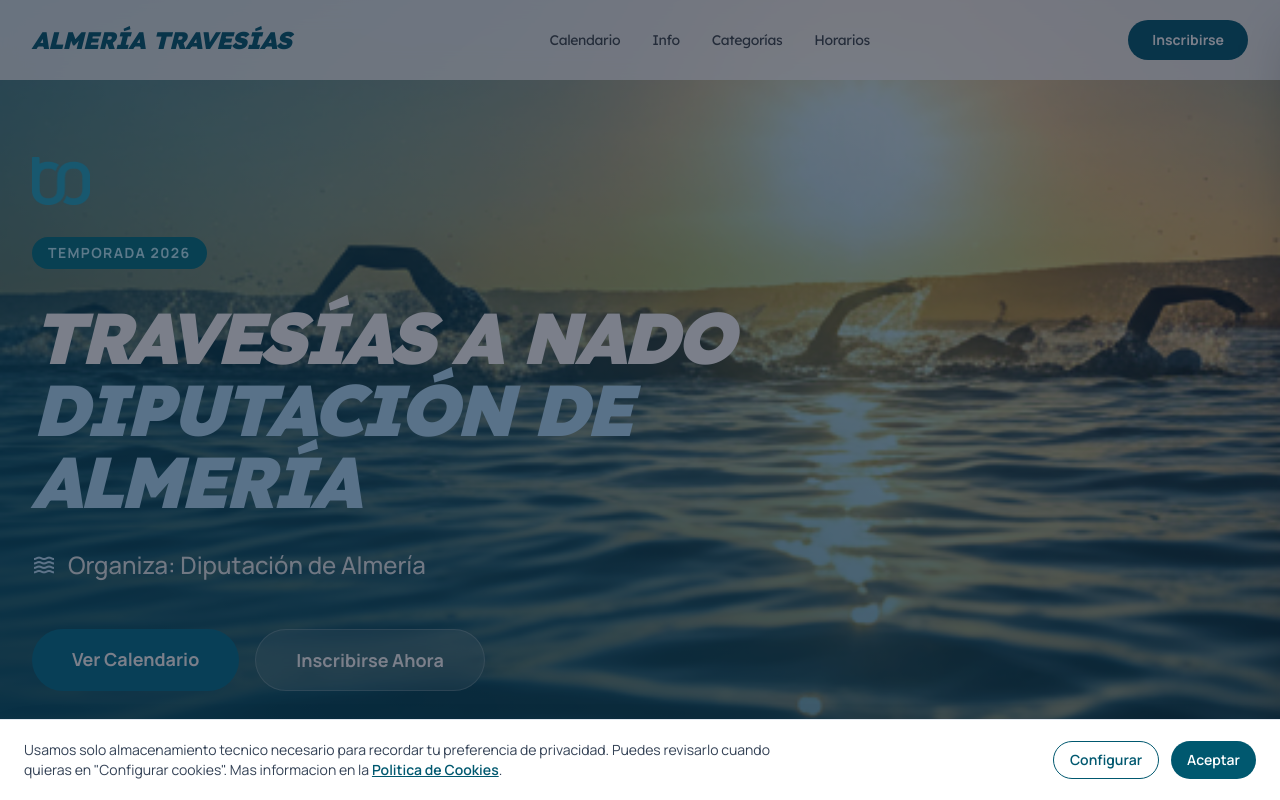
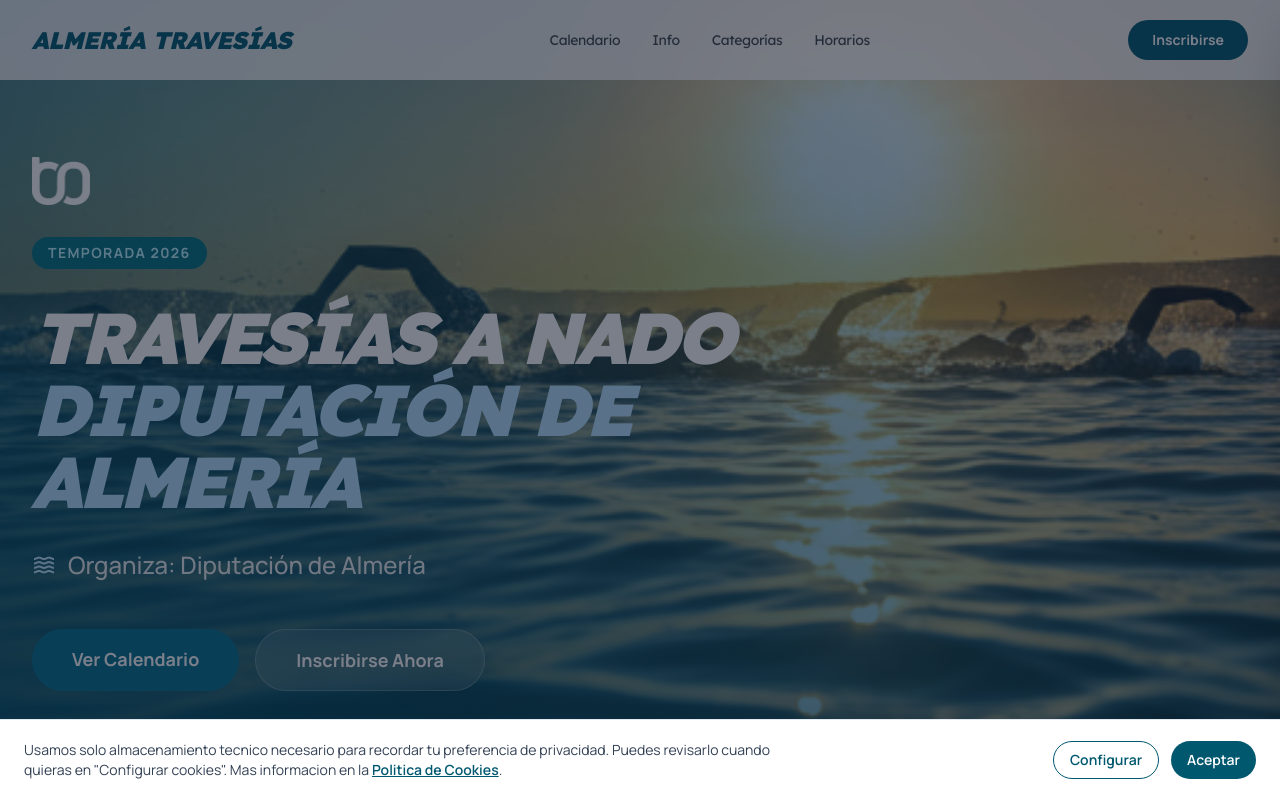
Before and after one commit to dvdgp9/web-travesia-alme, a website: page index.html in a window 1280 px wide. Shown: the top 800 px of the page. Drawn offline with Linux system fonts and the light colour scheme.

Commit message:
Añadir isotipo Ebone 43

```diff
--- a/index.html
+++ b/index.html
@@ -132,7 +132,7 @@
 </div>
 <div class="relative z-10 max-w-7xl mx-auto px-8 w-full">
 <div class="max-w-3xl">
-<img src="./assets/images/isotipo-ebone.png" alt="Ebone Isotipo" class="h-12 w-auto mb-8 opacity-90 drop-shadow-md">
+<img src="./assets/images/Isotipo-ebone-blanco.png" alt="Ebone Isotipo" class="h-12 w-auto mb-8 opacity-90 drop-shadow-md">
 <span class="inline-block px-4 py-1.5 bg-tertiary-container text-on-tertiary-container rounded-full text-sm font-bold tracking-widest uppercase mb-8">
                     Temporada 2026</span>
 <h1 class="text-4xl md:text-6xl lg:text-7xl font-black text-white leading-none tracking-tighter italic mb-8">
```
Also changed, not shown: assets/images/Isotipo-ebone-blanco.png (added).
